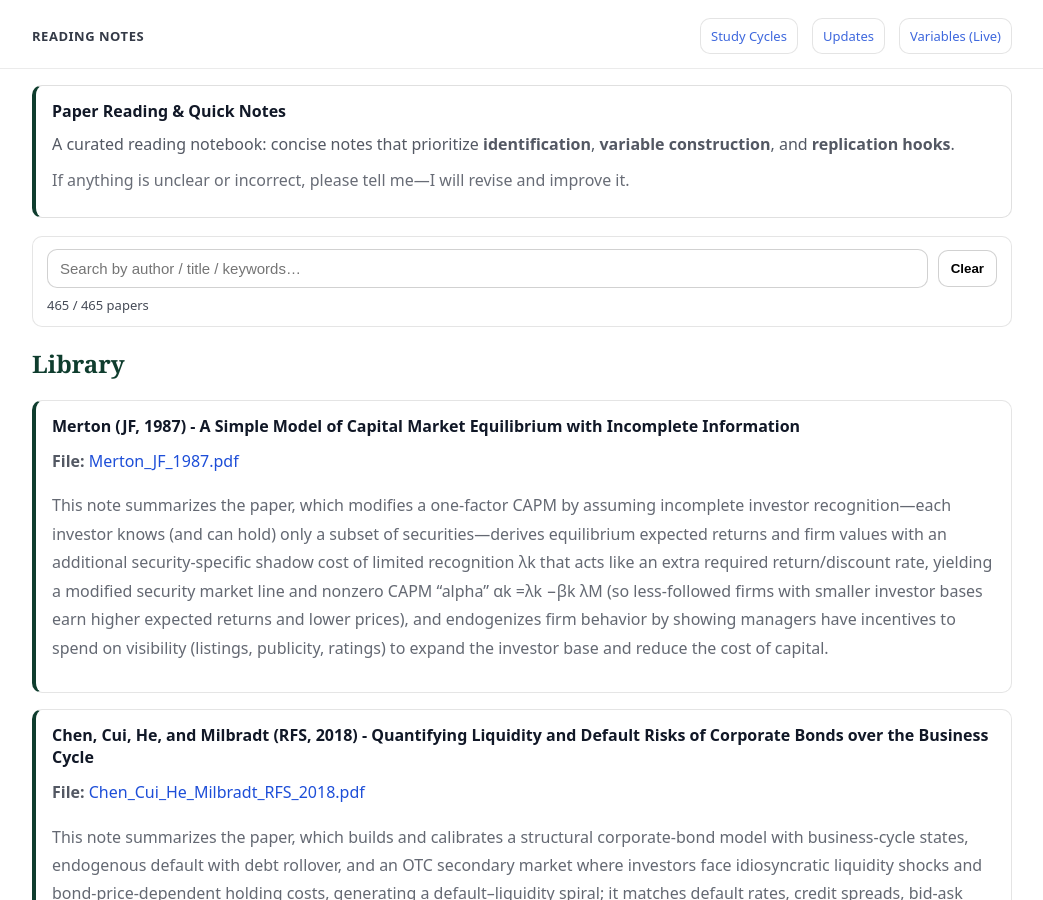
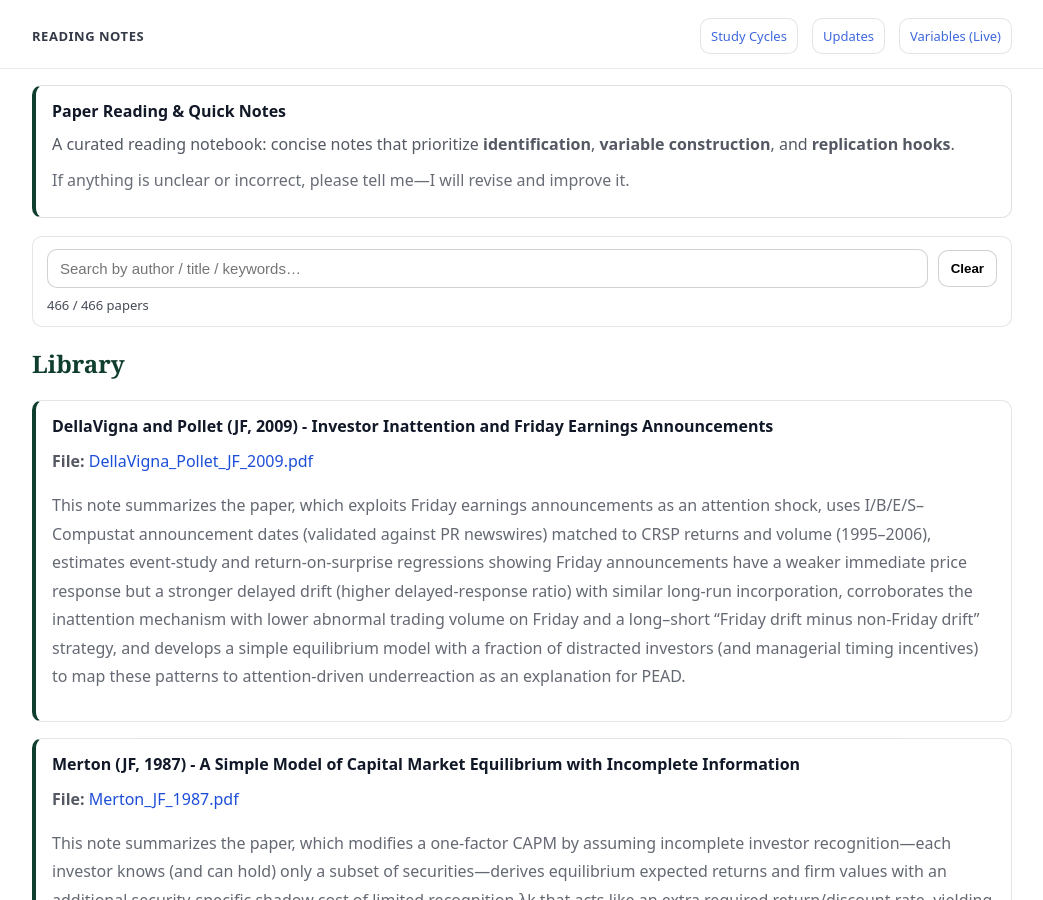
Before and after one commit to yaxinzn/study-archive, a Jekyll site: the page built from reading/index.md, in a window 1280 px wide and 900 px high. Shown: the whole window, without its empty margins (118-1161 px from the left). Built offline with Jekyll 4.4.1, drawn with Linux system fonts in a browser that asks for light colours.

Commit message:
Reading: add/update DellaVigna_Pollet_JF_2009.pdf

```diff
--- a/_data/reading.yml
+++ b/_data/reading.yml
@@ -1,3 +1,7 @@
+- title: "DellaVigna and Pollet (JF, 2009) - Investor Inattention and Friday Earnings Announcements"
+  file: "DellaVigna_Pollet_JF_2009.pdf"
+  desc: "This note summarizes the paper, which exploits Friday earnings announcements as an attention shock, uses I/B/E/S–Compustat announcement dates (validated against PR newswires) matched to CRSP returns and volume (1995–2006), estimates event-study and return-on-surprise regressions showing Friday announcements have a weaker immediate price response but a stronger delayed drift (higher delayed-response ratio) with similar long-run incorporation, corroborates the inattention mechanism with lower abnormal trading volume on Friday and a long–short “Friday drift minus non-Friday drift” strategy, and develops a simple equilibrium model with a fraction of distracted investors (and managerial timing incentives) to map these patterns to attention-driven underreaction as an explanation for PEAD."
+
 - title: "Merton (JF, 1987) - A Simple Model of Capital Market Equilibrium with Incomplete Information"
   file: "Merton_JF_1987.pdf"
   desc: "This note summarizes the paper, which modifies a one-factor CAPM by assuming incomplete investor recognition—each investor knows (and can hold) only a subset of securities—derives equilibrium expected returns and firm values with an additional security-specific shadow cost of limited recognition λk that acts like an extra required return/discount rate, yielding a modified security market line and nonzero CAPM “alpha” αk =λk −βk λM (so less-followed firms with smaller investor bases earn higher expected returns and lower prices), and endogenizes firm behavior by showing managers have incentives to spend on visibility (listings, publicity, ratings) to expand the investor base and reduce the cost of capital."
```
Also changed, not shown: 1 other file.
